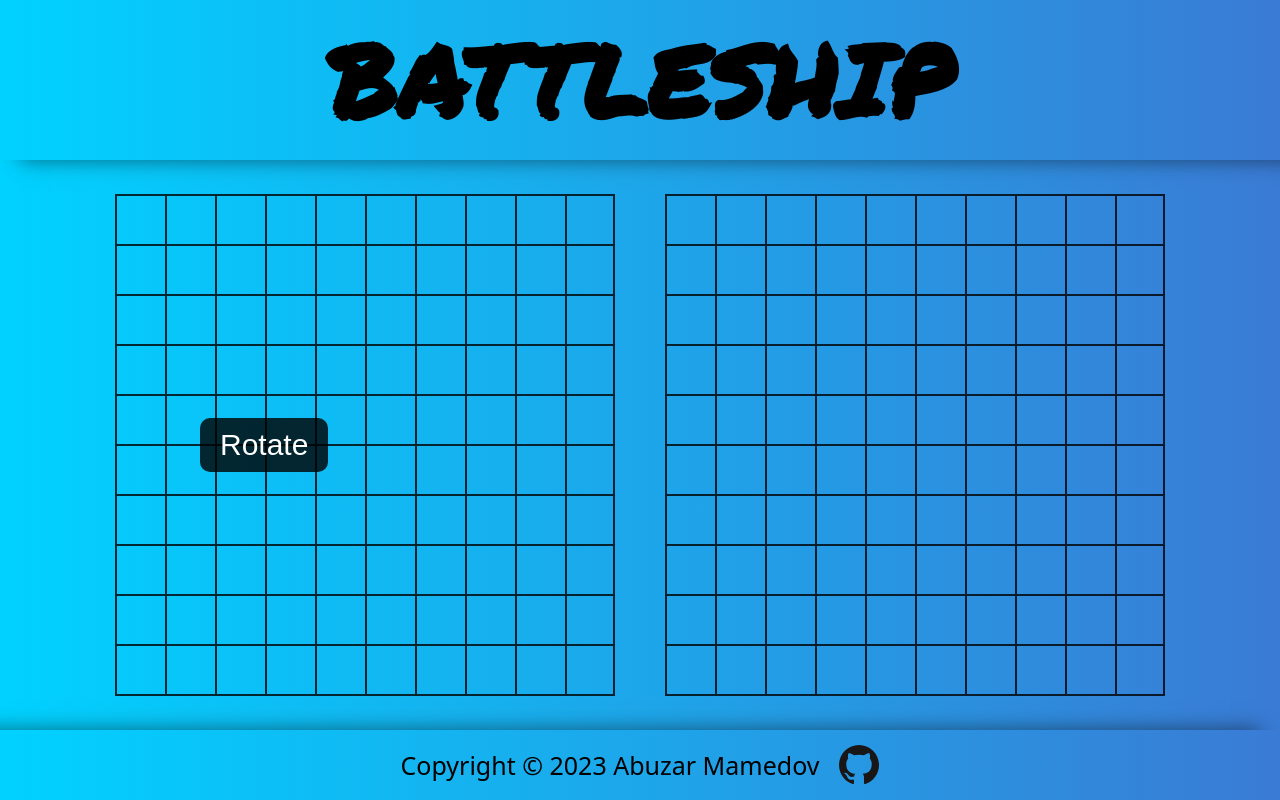
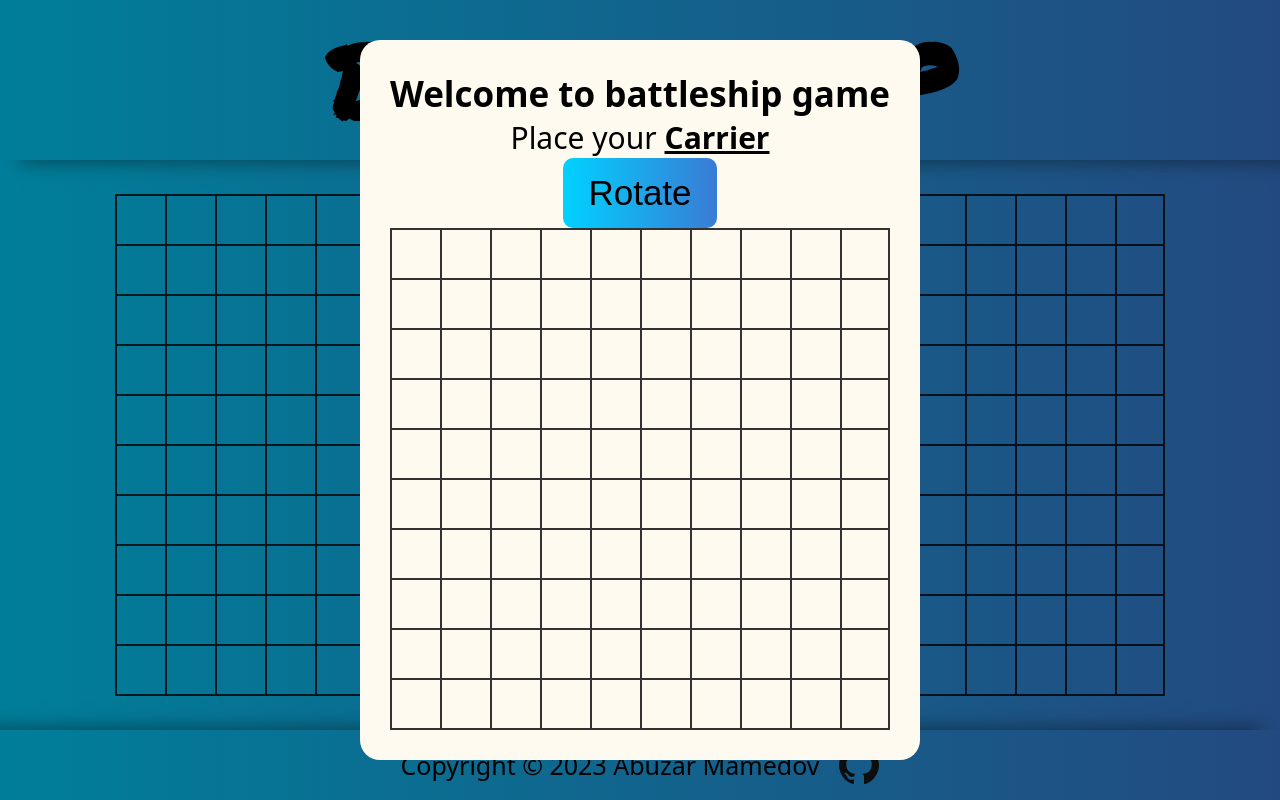
Before and after one commit to DanieleDefoe/battleship-game, a website built with webpack: page dist/index.html in a window 1280 px wide. Built offline with nearby package versions, Linux system fonts and the light colour scheme.

Commit message:
fix: remove side-effects on popup hover

```diff
--- a/src/blankArea.js
+++ b/src/blankArea.js
@@ -2,6 +2,10 @@
 const blankArea = (event, shipLength, isHorizontal) => {
   const pos = event.target.id
   const position = parseInt(pos, 10)
+
+  if ((position + shipLength) % 10 < shipLength && isHorizontal) return
+  if ((position + shipLength * 10) % 100 < shipLength * 10) return
+
   for (
     let i = position, j = 0;
     i <= position + shipLength, j <= shipLength;
--- a/src/gridRotate.js
+++ b/src/gridRotate.js
@@ -1,6 +1,6 @@
 const createGridRotate = (() => {
   const gridRotateBtn = document.createElement('button')
-  gridRotateBtn.className = 'grid__rotate'
+  gridRotateBtn.className = 'popup__rotate'
   gridRotateBtn.textContent = 'Rotate'
 
   window.isHorizontal = true
--- /dev/null
+++ b/src/heroPopup.js
@@ -0,0 +1,45 @@
+import playgroundGrid from './playgroundGrid'
+
+import highlightArea from './highlightArea'
+import blankArea from './blankArea'
+
+import gridRotateBtn from './gridRotate'
+
+const createHeroPopup = (() => {
+  const user = playgroundGrid('user')
+
+  user.addEventListener('mouseover', (event) =>
+    highlightArea(event, 3, window.isHorizontal)
+  )
+  user.addEventListener('mouseout', (event) =>
+    blankArea(event, 3, window.isHorizontal)
+  )
+
+  const popup = document.createElement('section')
+  popup.className = 'popup'
+
+  const popupContainer = document.createElement('div')
+  popupContainer.className = 'popup__container'
+
+  const title = document.createElement('h2')
+  title.className = 'popup__title'
+  title.textContent = 'Welcome to battleship game'
+
+  const actionText = document.createElement('p')
+  actionText.className = 'popup__action'
+  actionText.textContent = 'Place your '
+
+  const shipName = document.createElement('span')
+  shipName.className = 'popup__ship-name'
+  shipName.textContent = 'Carrier'
+
+  actionText.append(shipName)
+
+  popupContainer.append(title, actionText, gridRotateBtn, user)
+
+  popup.append(popupContainer)
+
+  return popup
+})()
+
+export default createHeroPopup
--- a/src/highlightArea.js
+++ b/src/highlightArea.js
@@ -2,6 +2,11 @@
 const highlightArea = (event, shipLength, isHorizontal) => {
   const pos = event.target.id
   const position = parseInt(pos, 10)
+  if ((position + shipLength) % 10 < shipLength && isHorizontal) return
+  if ((position + shipLength * 10) % 100 < shipLength * 10) return
+
+  console.log(position, position + shipLength * 10)
+
   for (
     let i = position, j = 0;
     i <= position + shipLength, j <= shipLength;
--- a/src/index.js
+++ b/src/index.js
@@ -4,12 +4,13 @@ import './styles/style.css'
 import header from './header'
 import main from './mains'
 import footer from './footer'
+import popup from './heroPopup'
 
 const App = () => {
   const { body } = document
   body.className = 'page'
 
-  body.append(header, main, footer)
+  body.append(header, main, footer, popup)
 }
 
 App()
--- a/src/mains.js
+++ b/src/mains.js
@@ -1,25 +1,14 @@
 import playgroundGrid from './playgroundGrid'
-
-import gridRotateBtn from './gridRotate'
-
-import highlightArea from './highlightArea'
-import blankArea from './blankArea'
 
 const createMain = (() => {
   const main = document.createElement('main')
   main.className = 'main'
 
   const user = playgroundGrid('user')
-  user.addEventListener('mouseover', (event) =>
-    highlightArea(event, 3, window.isHorizontal)
-  )
-  user.addEventListener('mouseout', (event) =>
-    blankArea(event, 3, window.isHorizontal)
-  )
 
   const computer = playgroundGrid('computer')
 
-  main.append(gridRotateBtn, user, computer)
+  main.append(user, computer)
   return main
 })()
 
--- a/src/styles/style.css
+++ b/src/styles/style.css
@@ -43,7 +43,6 @@
   justify-content: center;
   align-items: center;
   gap: 5rem;
-  position: relative;
 }
 
 .playground-grid {
@@ -90,18 +89,50 @@
   width: 4rem;
 }
 
-.grid__rotate {
+.popup {
   position: absolute;
+  width: 100%;
+  height: 100vh;
+  top: 0;
+  left: 0;
+  background: rgba(0, 0, 0, 0.4);
+  display: flex;
+  justify-content: center;
+  align-items: center;
+}
+
+.popup__container {
+  width: 560px;
+  height: 90%;
+  background: floralwhite;
+  border-radius: 2rem;
+  display: flex;
+  flex-direction: column;
+  padding: 3rem;
+  align-items: center;
+  justify-content: space-between;
+}
+
+.popup__title {
+  font-size: 3.5rem;
+}
+
+.popup__action {
   font-size: 3rem;
-  padding: 1rem 2rem;
+}
+
+.popup__ship-name {
+  text-decoration: underline;
+  font-weight: bold;
+}
+
+.popup__rotate {
+  font-size: 3.5rem;
+  padding: 1.5rem 2.5rem;
   border-radius: 1rem;
   border: none;
-  background: rgba(0, 0, 0, 0.8);
-  color: #fff;
-  top: 50%;
-  left: 200px;
-  transform: translateY(-50%);
-  transition: all 0.3s ease-in;
+  background: linear-gradient(90deg, #00d2ff, #3a7bd5);
+  transition: opacity 0.2s ease-in;
   cursor: pointer;
 }
 
@@ -110,12 +141,9 @@
 }
 
 @media (hover: hover) {
-  .footer__link:hover {
+  .footer__link:hover,
+  .popup__rotate:hover {
     opacity: 0.7;
-  }
-
-  .grid__rotate:hover {
-    box-shadow: 0 0 15px rgba(0, 0, 0, 0.8);
   }
 
   .playground__block:hover {
```
